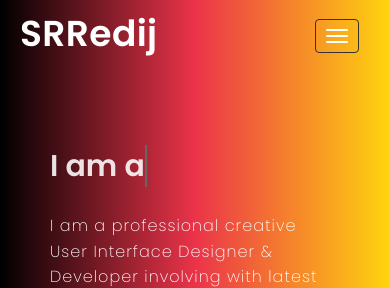
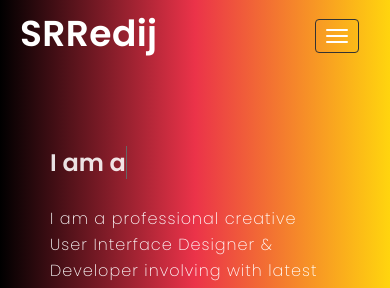
Before and after one commit to swapnaliredij/heyworld, a plain HTML site: page index.html in a window 390 px wide. Shown: the top 288 px of the page. Drawn offline with nearby package versions, Linux system fonts and the light colour scheme; a script that the page names is missing.

Commit message:
Update custom-style.css

```diff
--- a/custom-style.css
+++ b/custom-style.css
@@ -698,7 +698,7 @@ display: initial;
 .slidersec .container {
 background-image: none;
 }
-.slidersec h1 { font-size: 30px;padding-left: 15px;}
+.slidersec h1 { font-size: 24px;padding-left: 15px;}
 .slidersec h2 {  padding-left: 15px;margin: 30px 20px 50px 0px;}
 .slidersec .slidebtn { margin-left: 15px;}
 .menu-style .header>.logo {
```
